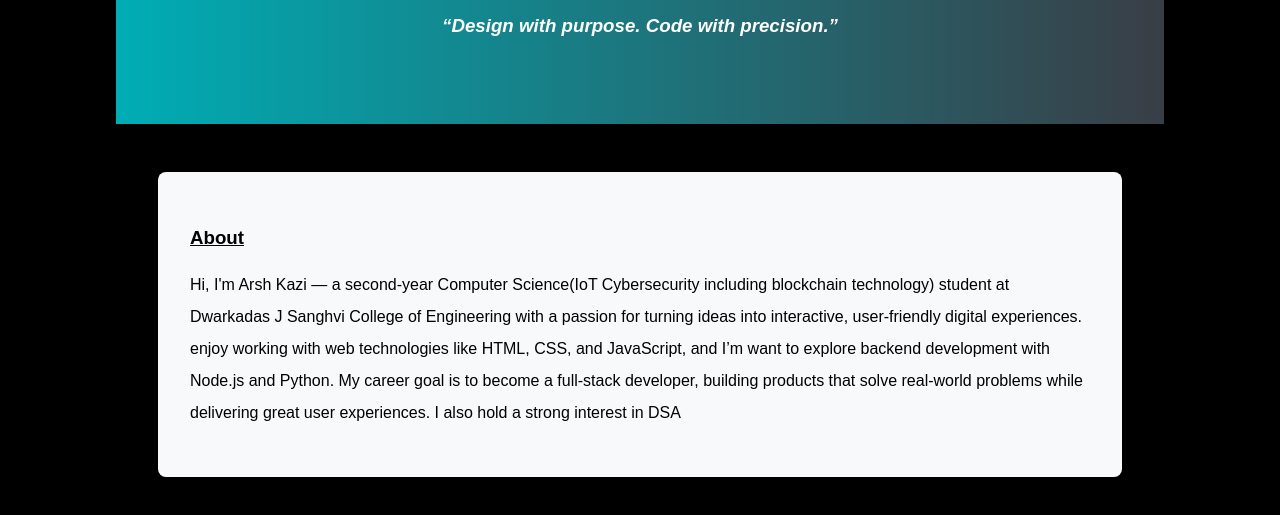
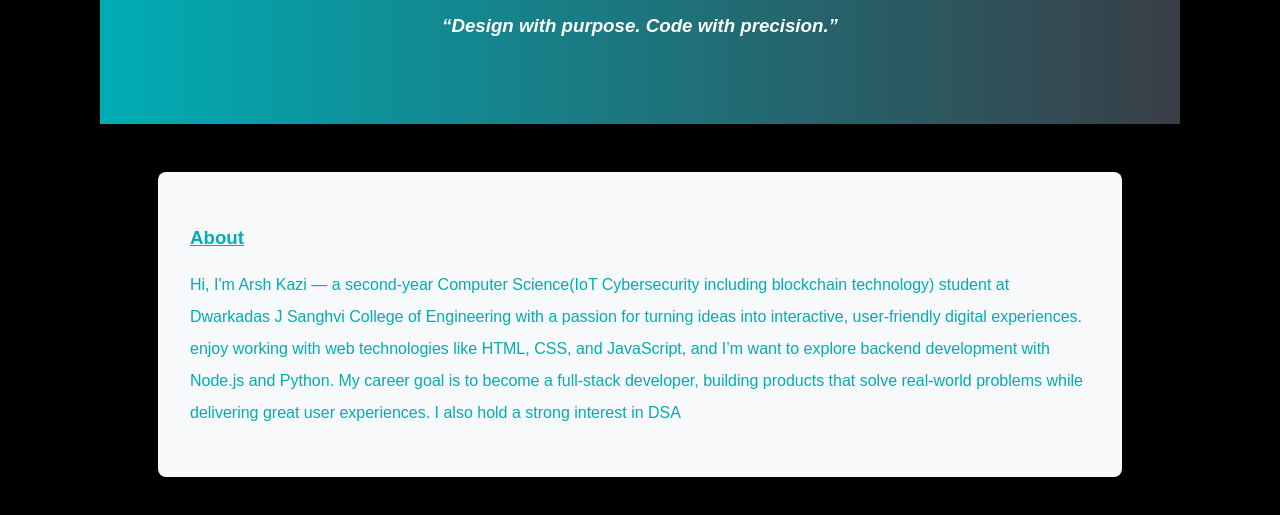
Before and after one commit to 12Arsh34/12arsh34.github.io, a plain HTML site: page index.html in a window 1280 px wide. Shown: the part 333-848 px from the top of the page. Drawn offline with Linux system fonts and the light colour scheme.

Commit message:
style.css

```diff
--- a/style.css
+++ b/style.css
@@ -2,7 +2,7 @@ body {
   margin: 0;
   font-family: Arial, sans-serif;
   line-height: 1.6;
-  padding: 0 1rem;
+  padding: 0.1 rem;
   background: black
 }
 
@@ -118,6 +118,7 @@ h2 {
     margin: 3rem auto;
     padding: 2rem;
     background-color: #f8f9fa;
+    color: #00adb5;
     border-radius: 8px;
     box-shadow: 0 4px 10px rgba(0,0,0,0.1);
     transition: transform 0.3s ease-in-out 0.2s;
```
